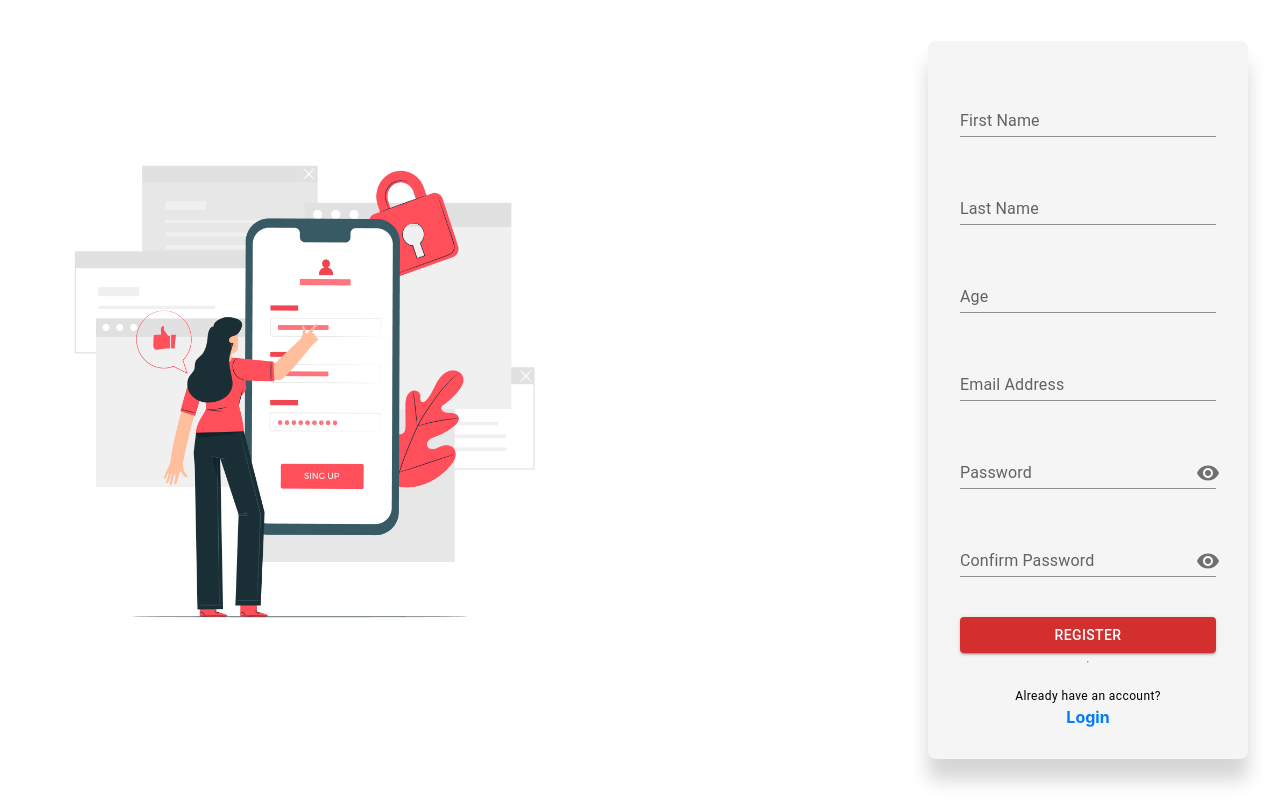
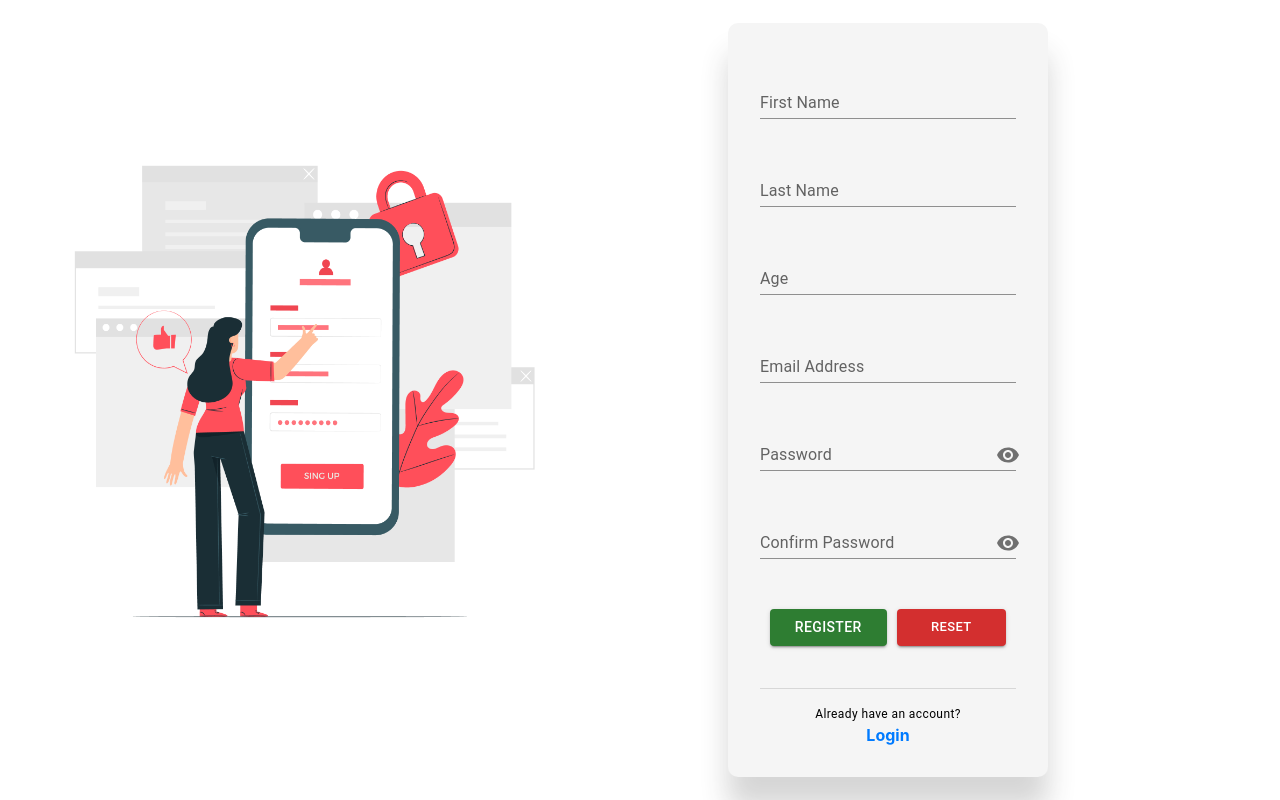
Before and after one commit to amit-node-dev/library-frontend, a React (Create React App) app: page /register in a window 1280 px wide. Built offline with nearby package versions, Linux system fonts and the light colour scheme.

Commit message:
Improve the UI of login, register

```diff
--- a/src/components/auth/LoginPage.jsx
+++ b/src/components/auth/LoginPage.jsx
@@ -87,6 +87,13 @@ const LoginPage = () => {
     }
   };
 
+  const handleReset = () => {
+    setEmail("");
+    setEmailError("");
+    setPassword("");
+    setPasswordError("");
+  };
+
   return (
     <div className="main-container">
       <div className="image-container">
@@ -136,15 +143,29 @@ const LoginPage = () => {
               }}
             />
           </div>
+          <div className="form-button">
             <Button
               type="submit"
+              size="small"
               variant="contained"
-            color="primary"
+              color="success"
               fullWidth
-            style={{ marginTop: "1rem" }}
+              style={{ marginTop: "1rem", marginRight: "5px" }}
             >
               Login
             </Button>
+            <Button
+              type="reset"
+              size="small"
+              variant="contained"
+              color="error"
+              fullWidth
+              style={{ marginTop: "1rem", marginLeft: "5px" }}
+              onClick={handleReset}
+            >
+              Reset
+            </Button>
+          </div>
           <hr />
           <div className="center-text" style={{ marginBottom: "2rem" }}>
             <Typography align="center" variant="caption" component="h4">
@@ -159,7 +180,7 @@ const LoginPage = () => {
           <Button
             onClick={handleOpenOTPBasedLogin}
             variant="contained"
-            color="secondary"
+            color="primary"
             fullWidth
             style={{ marginTop: "2rem" }}
           >
--- a/src/components/auth/RegisterPage.jsx
+++ b/src/components/auth/RegisterPage.jsx
@@ -22,6 +22,7 @@ import { registerUser } from "../../features/user_module/userActions";
 // CSS
 import "./auth.css";
 import registerPage from "../../images/regsiterPage.jpg";
+import { Divider } from "@mui/material";
 
 const RegisterPage = () => {
   const [firstname, setFirstname] = useState("");
@@ -130,6 +131,22 @@ const RegisterPage = () => {
         }
       }
     }
+  };
+
+  const handleReset = () => {
+    setFirstname("");
+    setLastname("");
+    setEmail("");
+    setAge("");
+    setPassword("");
+    setConfirmPassword("");
+
+    setFirstnameError("");
+    setLastnameError("");
+    setEmailError("");
+    setAgeError("");
+    setPasswordError("");
+    setConfirmPasswordError("");
   };
 
   return (
@@ -260,16 +277,38 @@ const RegisterPage = () => {
               }}
             />
           </div>
+          <div className="form-button">
             <Button
               type="submit"
               variant="contained"
-            color="error"
+              color="success"
               fullWidth
-            style={{ marginTop: "1rem" }}
+              style={{
+                marginTop: "1rem",
+                marginBottom: "2rem",
+                marginRight: "5px",
+              }}
             >
               Register
             </Button>
-          <hr />
+            <Button
+              type="reset"
+              size="small"
+              variant="contained"
+              color="error"
+              fullWidth
+              style={{
+                marginTop: "1rem",
+                marginBottom: "2rem",
+                marginLeft: "5px",
+              }}
+              onClick={handleReset}
+            >
+              Reset
+            </Button>
+          </div>
+
+          <Divider />
           <div className="center-text">
             <Typography align="center" variant="caption" component="h4">
               Already have an account?
--- a/src/components/auth/auth.css
+++ b/src/components/auth/auth.css
@@ -24,13 +24,14 @@
 .form-wrapper {
      width: 20%;
      background: rgb(245, 245, 245);
-     border-radius: 8px;
-     box-shadow: 0px 21px 18px rgba(51, 51, 51, 0.2);
+     border-radius: 10px;
+     box-shadow: 0px 31px 28px rgba(51, 51, 51, 0.2);
      padding: 2rem;
      position: relative;
      z-index: 1;
      animation: slideIn 1s ease-out;
      height: auto;
+     right: 200px;
 }
 
 .form-container {
@@ -55,6 +56,13 @@
      border: 1px solid #ced4da;
      border-radius: 4px;
      font-size: 1rem;
+}
+
+.form-button {
+     display: flex;
+     flex-direction: row;
+     justify-content: space-between;
+     margin: 10px;
 }
 
 .error-message {
```
Lines whose indentation alone changed are shown as unchanged.
